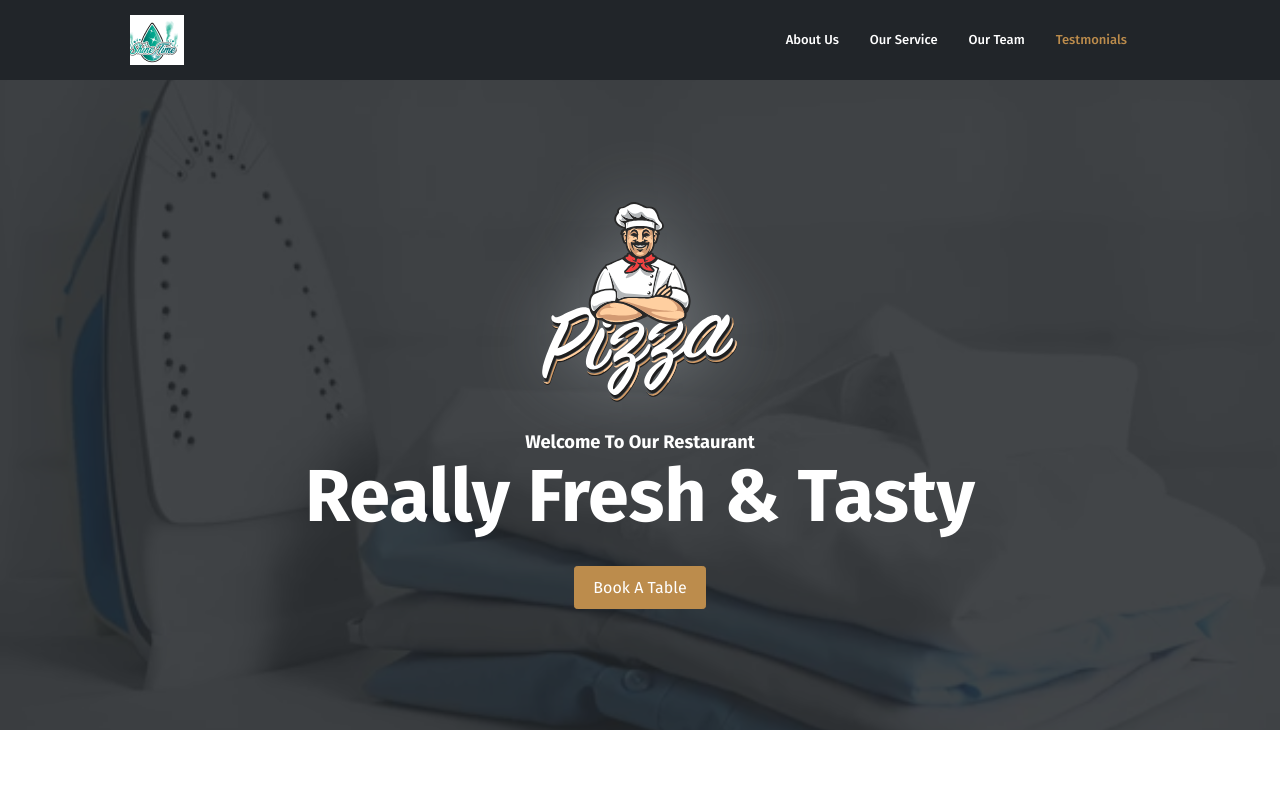
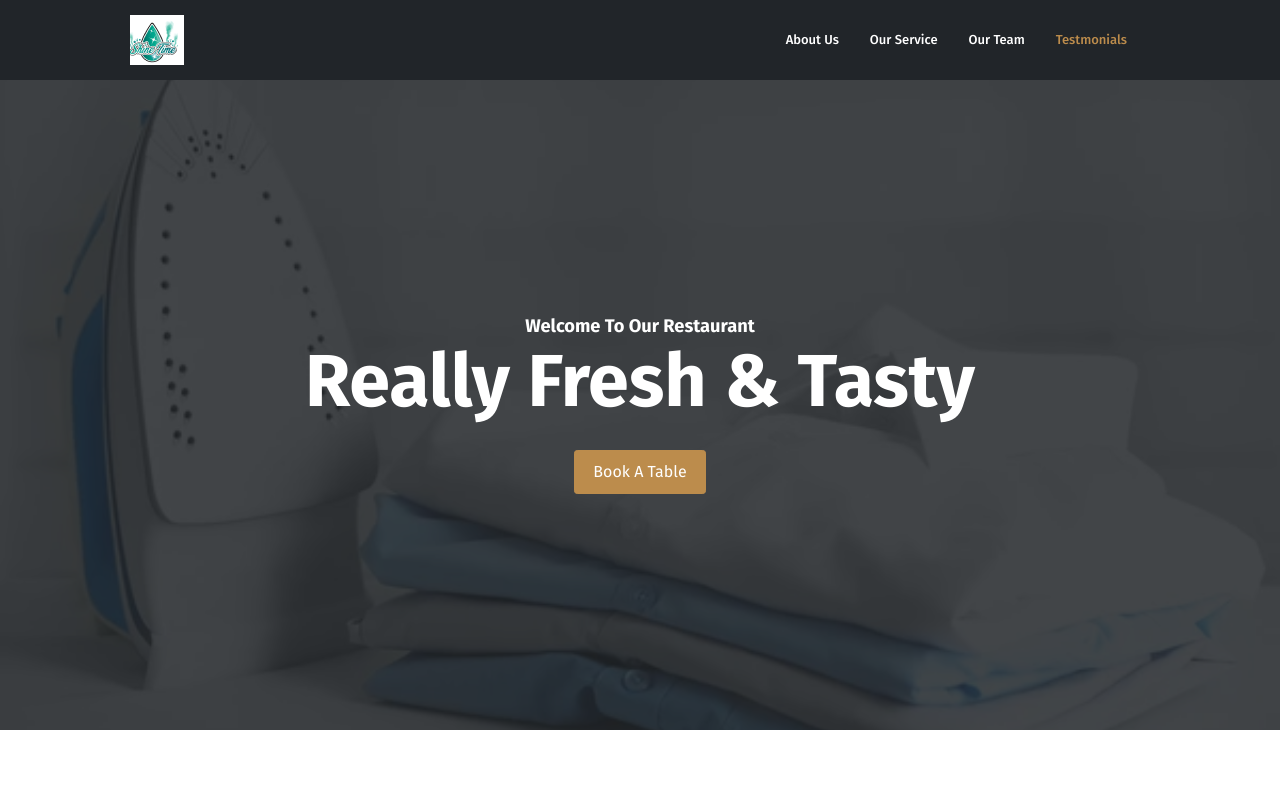
Before and after one commit to rwema3/ShineTime-Template, a website: page public_html/index.html in a window 1280 px wide. Shown: the top 800 px of the page. Drawn offline with Linux system fonts and the light colour scheme.

Commit message:
Update index.html

```diff
--- a/public_html/index.html
+++ b/public_html/index.html
@@ -47,7 +47,6 @@
     <!-- Page Header -->
     <header class="header">
         <div class="overlay">
-            <img src="assets/imgs/logo.svg" alt="Download free bootstrap 4 landing page, free boootstrap 4 templates, Download free bootstrap 4.1 landing page, free boootstrap 4.1.1 templates, Pigga Landing page" class="logo">
             <h1 class="subtitle">Welcome To Our Restaurant</h1>
             <h1 class="title">Really Fresh &amp; Tasty</h1>
             <a class="btn btn-primary mt-3" href="#book-table">Book A Table</a>
```
